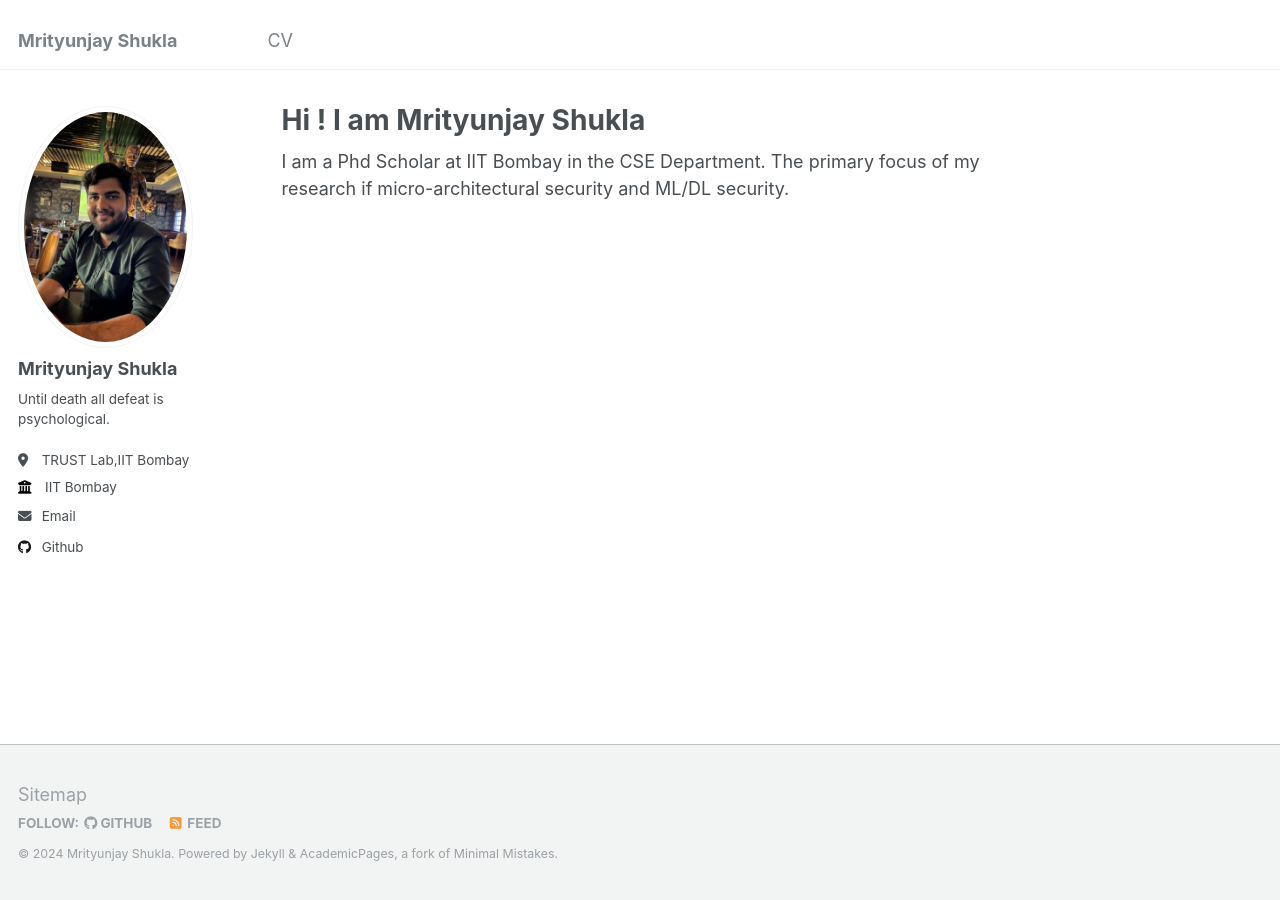
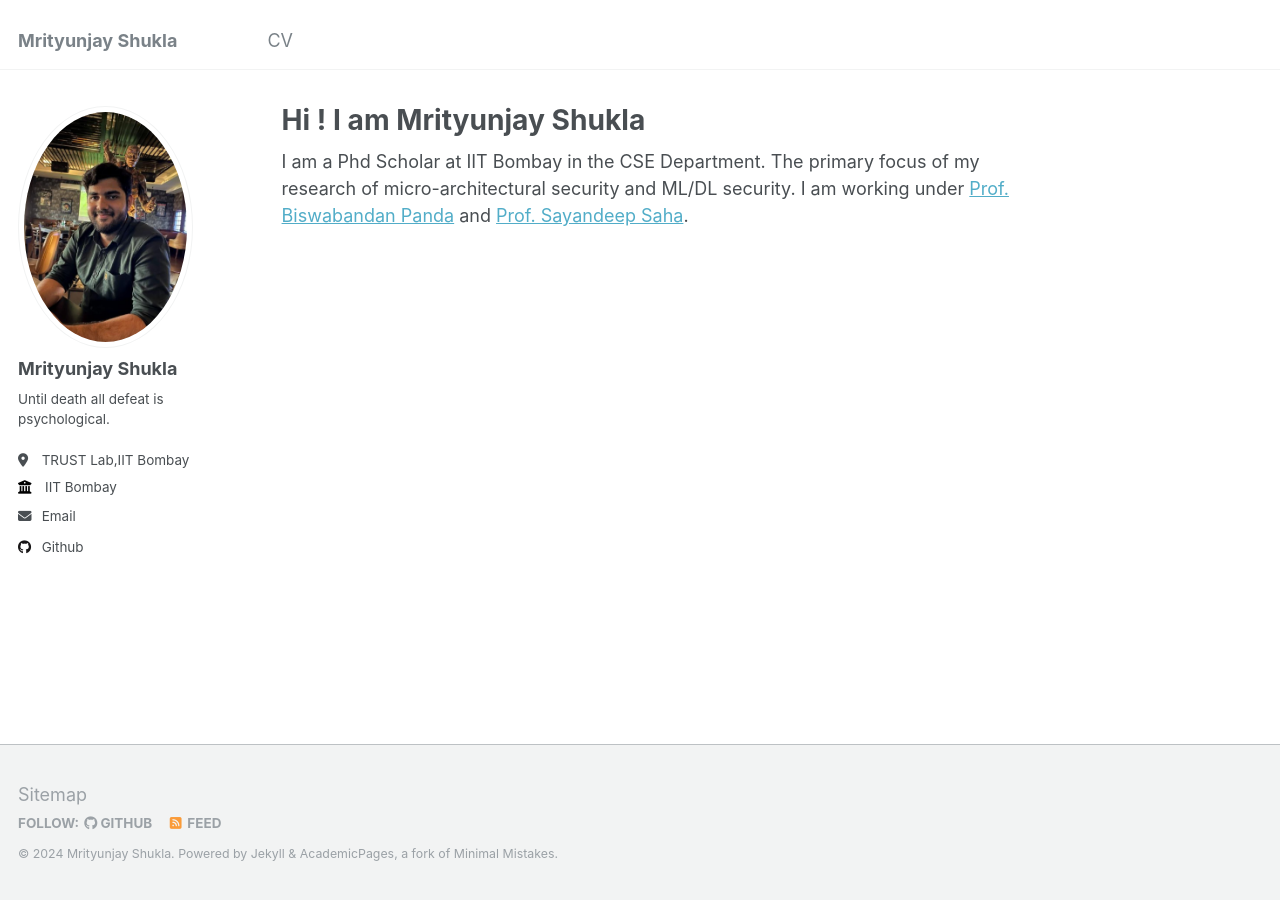
Before and after one commit to mrityunjayshukla411/mrityunjayshukla411.github.io, a Jekyll site: the page built from _pages/about.md, in a window 1280 px wide. Built offline with Jekyll 4.4.1, drawn with Linux system fonts in a browser that asks for light colours.

```diff
--- a/_pages/about.md
+++ b/_pages/about.md
@@ -7,7 +7,7 @@ redirect_from:
   - /about.html
 ---
 
-I am a Phd Scholar at IIT Bombay in the CSE Department. The primary focus of my research if micro-architectural security and ML/DL security.
+I am a Phd Scholar at IIT Bombay in the CSE Department. The primary focus of my research of micro-architectural security and ML/DL security. I am working under [Prof. Biswabandan Panda](https://www.cse.iitb.ac.in/~biswa/) and [Prof. Sayandeep Saha](https://sites.google.com/view/sayandeepsaha/home).
 
 <!-- This is the front page of a website that is powered by the [Academic Pages template](https://github.com/academicpages/academicpages.github.io) and hosted on GitHub pages. [GitHub pages](https://pages.github.com) is a free service in which websites are built and hosted from code and data stored in a GitHub repository, automatically updating when a new commit is made to the respository. This template was forked from the [Minimal Mistakes Jekyll Theme](https://mmistakes.github.io/minimal-mistakes/) created by Michael Rose, and then extended to support the kinds of content that academics have: publications, talks, teaching, a portfolio, blog posts, and a dynamically-generated CV. You can fork [this repository](https://github.com/academicpages/academicpages.github.io) right now, modify the configuration and markdown files, add your own PDFs and other content, and have your own site for free, with no ads! An older version of this template powers my own personal website at [stuartgeiger.com](http://stuartgeiger.com), which uses [this Github repository](https://github.com/staeiou/staeiou.github.io).
 
```
